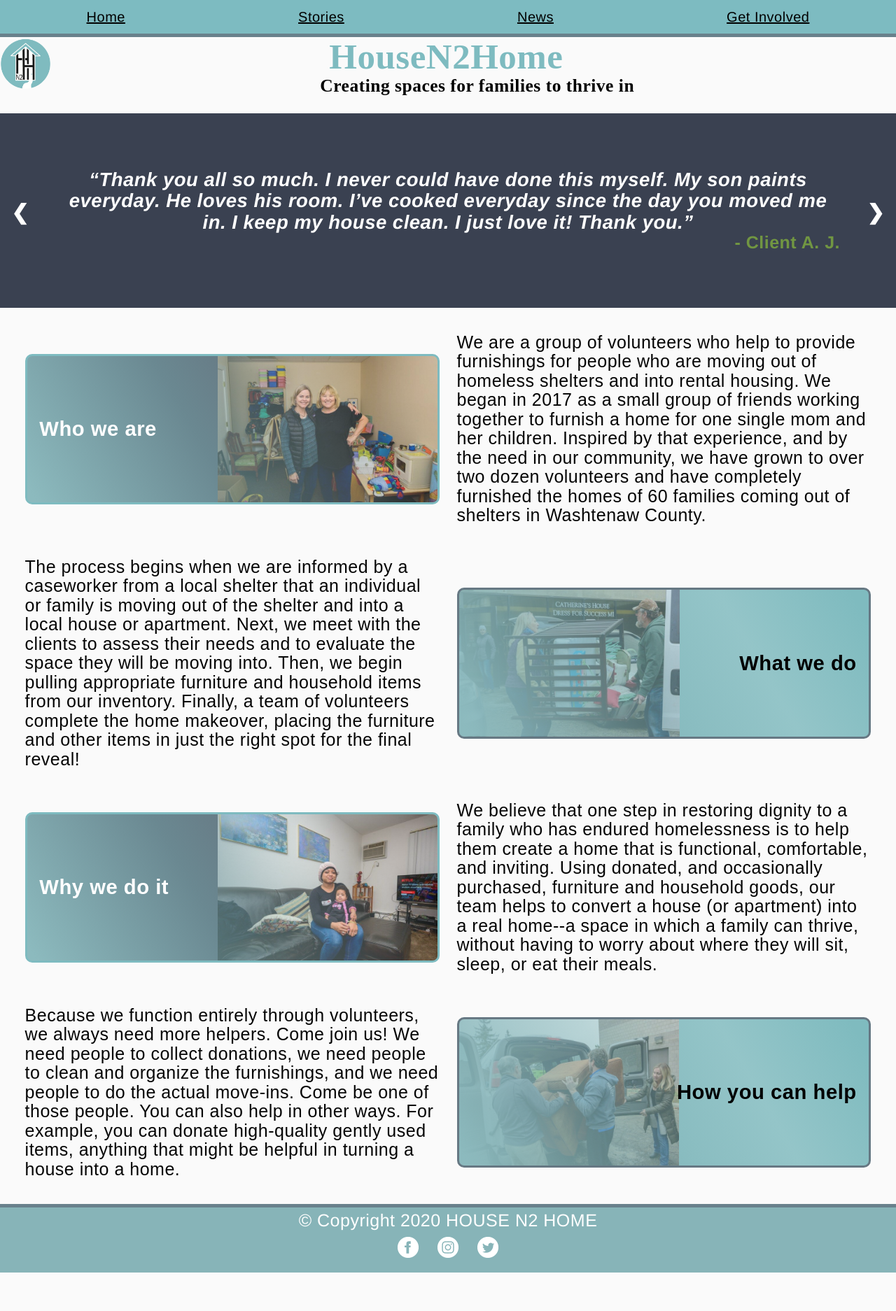
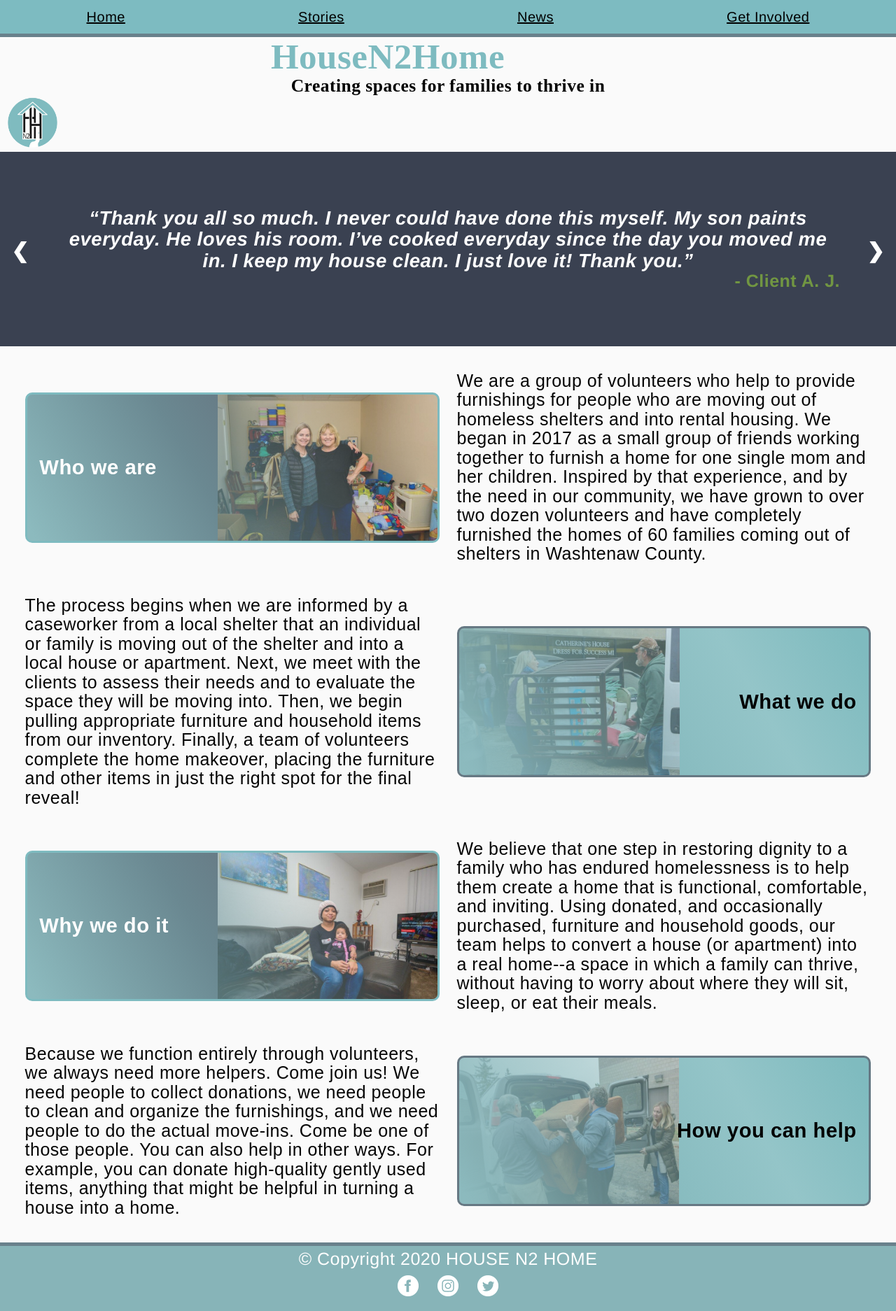
Before and after one commit to ColleenVanLent/hn2h, a Jekyll site: the page index2.html, which Jekyll copies as it is, in a window 1280 px wide. Shown: the whole page at 70% size. Built offline with Jekyll 4.4.1, drawn with Linux system fonts in a browser that asks for light colours; some web fonts are replaced; before the commit the page ends 1819 px from its top, so only the background shows below that.

Commit message:
Add files via upload

```diff
--- a/css/main.css
+++ b/css/main.css
@@ -52,10 +52,10 @@
 }
 
 .logo {
-  float:left;
- /* position:relative;
+/*  float:left;
+*/  position:relative;
   left:10px;
-  display:inline;*/
+  display:inline;
  /* display: inline-flex;
   align-items: center;
   text-decoration: none;
@@ -727,3 +727,18 @@
 .container {
   min-height: 84vh
 }
+
+
+@media all and (max-width:778px){
+  .logo{
+    display:none;
+  }
+  h1{
+    display: block;
+    width:100%;
+    text-align: center;
+  }
+  p{
+    color:black !important;
+  }
+}
--- a/index2.html
+++ b/index2.html
@@ -76,11 +76,13 @@
 <div class="index-wrapper">
 
 <div class="index_header">
-	<a class="logo" href="index.html">
-      <img src="images/logo.png" alt="Logo"/></a>
+
 	<div class="headerTxt">
 		<h1>House<span id ="n2">N2</span><span id="n3">Home<span></h1>
 		<h2>Creating spaces for families to thrive in</h2>
+
+		<a class="logo" href="index.html">
+      <img src="images/logo.png" alt="Logo"/></a>
 	</div>
 </div>
  <!-- End Header -->
```
